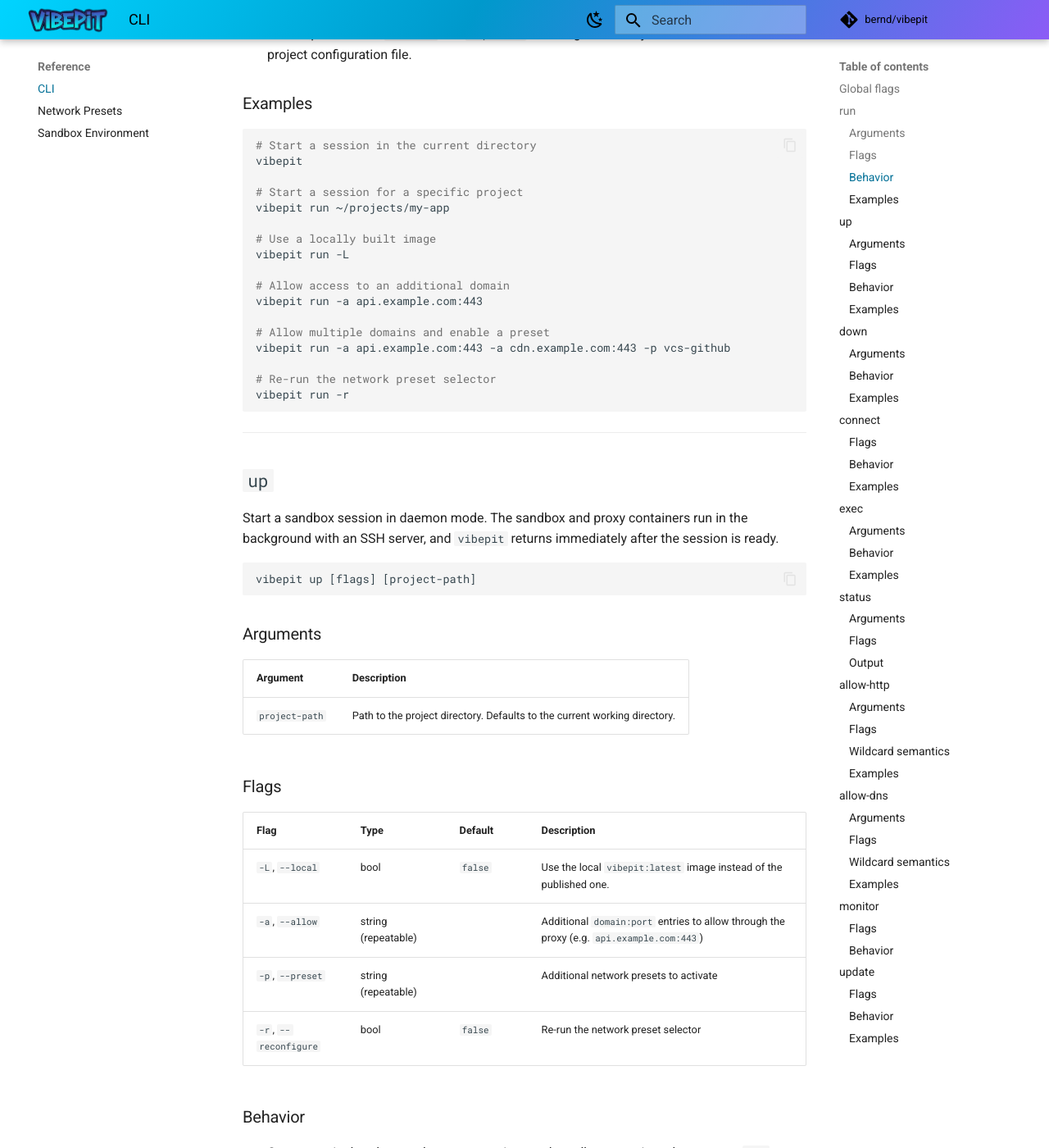
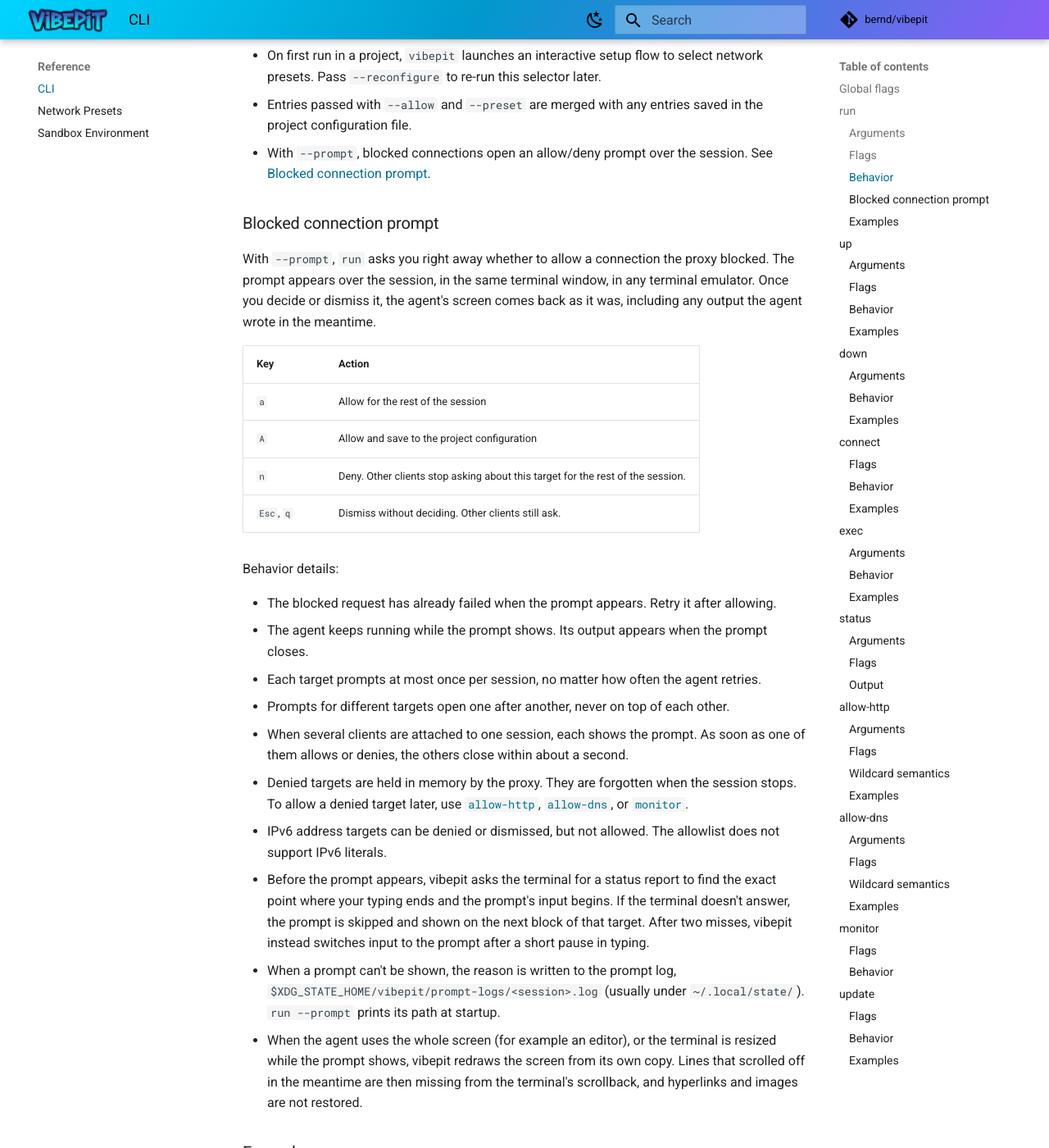
Before and after one commit to bernd/vibepit, an MkDocs documentation site: the page built from docs/content/reference/cli.md, in a window 1280 px wide and 1400 px high, scrolled down 1662 px. Shown: the whole window at 82% size. Built offline with MkDocs 1.6.1 and Material for MkDocs 9.7.7, drawn with Linux system fonts in a browser that asks for light colours; comment, search, counter and statistics services are not loaded; some of the changed text lies outside the part shown.

Commit message:
Document run --prompt and the overlay package
Co-Authored-By: Claude Opus 5.5 (1M context) <noreply@anthropic.com>

````diff
--- a/docs/content/reference/cli.md
+++ b/docs/content/reference/cli.md
@@ -42,6 +42,7 @@ vibepit run [flags] [project-path]
 | `-a`, `--allow` | string (repeatable) | | Additional `domain:port` entries to allow through the proxy (e.g. `api.example.com:443`) |
 | `-p`, `--preset` | string (repeatable) | | Additional network presets to activate |
 | `-r`, `--reconfigure` | bool | `false` | Re-run the network preset selector |
+| `--prompt` | bool | `false` | Show an allow/deny prompt over the session when the proxy blocks a connection. See [Blocked connection prompt](#blocked-connection-prompt). |
 
 ### Behavior
 
@@ -56,6 +57,56 @@ vibepit run [flags] [project-path]
   select network presets. Pass `--reconfigure` to re-run this selector later.
 - Entries passed with `--allow` and `--preset` are merged with any entries
   saved in the project configuration file.
+- With `--prompt`, blocked connections open an allow/deny prompt over the
+  session. See [Blocked connection prompt](#blocked-connection-prompt).
+
+### Blocked connection prompt
+
+With `--prompt`, `run` asks you right away whether to allow a connection
+the proxy blocked. The prompt appears over the session, in the same
+terminal window, in any terminal emulator. Once you decide or dismiss it,
+the agent's screen comes back as it was, including any output the agent
+wrote in the meantime.
+
+| Key | Action |
+|-----|--------|
+| `a` | Allow for the rest of the session |
+| `A` | Allow and save to the project configuration |
+| `n` | Deny. Other clients stop asking about this target for the rest of the session. |
+| `Esc`, `q` | Dismiss without deciding. Other clients still ask. |
+
+Behavior details:
+
+- The blocked request has already failed when the prompt appears. Retry it
+  after allowing.
+- The agent keeps running while the prompt shows. Its output appears when
+  the prompt closes.
+- Each target prompts at most once per session, no matter how often the
+  agent retries.
+- Prompts for different targets open one after another, never on top of
+  each other.
+- When several clients are attached to one session, each shows the prompt.
+  As soon as one of them allows or denies, the others close within about a
+  second.
+- Denied targets are held in memory by the proxy. They are forgotten when
+  the session stops. To allow a denied target later, use
+  [`allow-http`](#allow-http), [`allow-dns`](#allow-dns), or
+  [`monitor`](#monitor).
+- IPv6 address targets can be denied or dismissed, but not allowed. The
+  allowlist does not support IPv6 literals.
+- Before the prompt appears, vibepit asks the terminal for a status report
+  to find the exact point where your typing ends and the prompt's input
+  begins. If the terminal doesn't answer, the prompt is skipped and shown
+  on the next block of that target. After two misses, vibepit instead
+  switches input to the prompt after a short pause in typing.
+- When a prompt can't be shown, the reason is written to the prompt log,
+  `$XDG_STATE_HOME/vibepit/prompt-logs/<session>.log` (usually under
+  `~/.local/state/`). `run --prompt` prints its path at startup.
+- When the agent uses the whole screen (for example an editor), or the
+  terminal is resized while the prompt shows, vibepit redraws the screen
+  from its own copy. Lines that scrolled off in the meantime are then
+  missing from the terminal's scrollback, and hyperlinks and images are not
+  restored.
 
 ### Examples
 
@@ -77,6 +128,9 @@ vibepit run -a api.example.com:443 -a cdn.example.com:443 -p vcs-github
 
 # Re-run the network preset selector
 vibepit run -r
+
+# Prompt to allow connections the proxy blocks
+vibepit run --prompt
 ```
 
 ---
````
Also changed, not shown: AGENTS.md (+16 -1 lines), docs/content/explanations/threat-model.md (+25 -0 lines), 1 other file.
